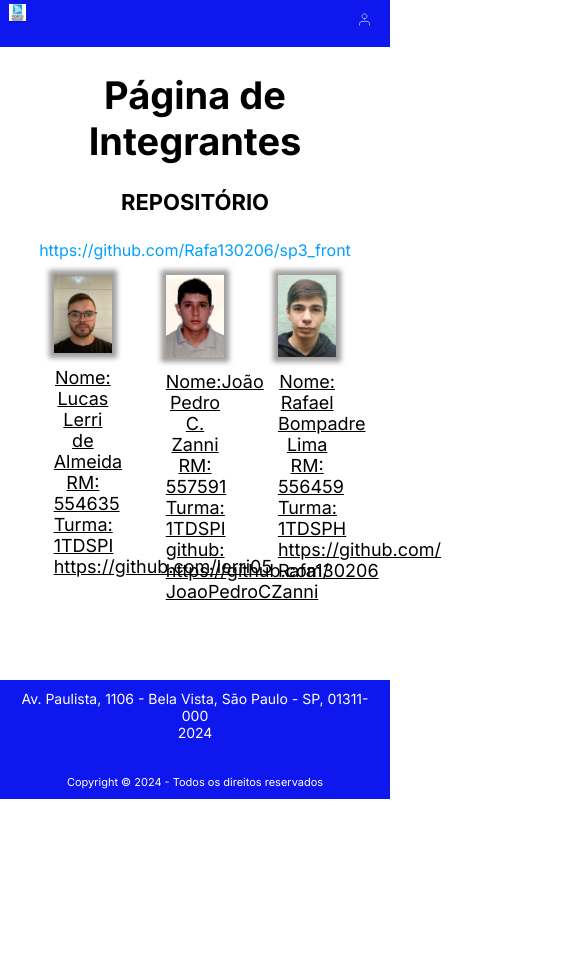
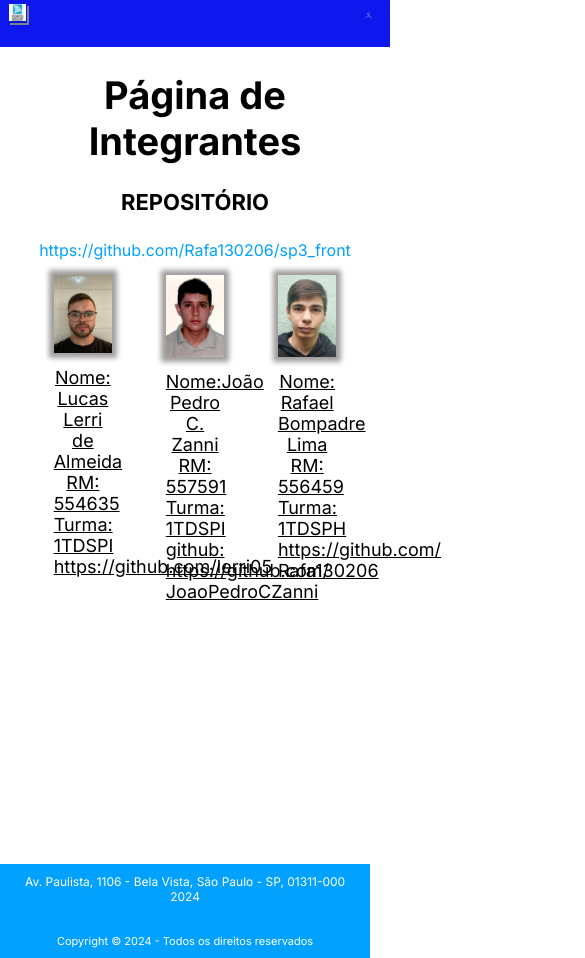
Before and after one commit to Rafa130206/sp3_front, a React (Vite) app in the folder sp3_front_end/: page /integrantes in a window 390 px wide. Shown: the top 958 px of the page, 585 px wide, since content can reach past the window. Before the commit the page ends 844 px from the top, so only its background shows below. Built offline with nearby package versions, Linux system fonts and the light colour scheme.

Commit message:
Responsividade Rodapé.

```diff
--- a/sp3_front_end/src/Components/Cabecalho/Cabecalho.css
+++ b/sp3_front_end/src/Components/Cabecalho/Cabecalho.css
@@ -92,3 +92,263 @@ span {
 #imgContato {
     margin-top: 11px;
 }
+
+/* ================ DESKTOPS MÉDIOS ================ */
+
+@media screen and (max-width: 1199px){
+
+    /* ============================ Header ============================ */
+
+    .header{
+        background-color: rgb(1, 161, 253);
+        height: 150px;
+    }
+
+    .porto{
+        max-width: 5vw;
+        margin-left: 2vw;
+        margin-top: 1vw;
+        box-shadow: 5px 5px rgb(128, 132, 129);
+    }
+
+    .icon{
+        max-width: 2vw;
+        float: right;
+        margin-right: 4.5vw;
+        margin-top: 3vw;
+
+    }
+
+    ul{
+        list-style-type: none;
+        display: flex;
+        flex-direction: row;
+        gap: 10px 40px;
+        justify-content: space-evenly;
+        align-items: flex-end;
+        margin-top: 40px;
+    }
+
+    .home{
+        text-decoration: none;
+        color: white;
+        font-weight: bold;
+        font-size: 18px;
+    }
+
+    .cadastro{
+        text-decoration: none;
+        color: white;
+        font-weight: bold;
+        font-size: 18px;
+    }
+
+    .serv{
+        text-decoration: none;
+        color: white;
+        font-weight: bold;
+        font-size: 18px;
+    }
+
+    .integrantes{
+        text-decoration: none;
+        color: white;
+        font-weight: bold;
+        font-size: 18px;
+    }
+}
+
+/* ================ TABLETS E LAPTOPS ================ */
+
+@media screen and (max-width: 991px){
+
+    /* ============================ Header ============================ */
+
+    .header{
+        background-color: rgb(1, 161, 253);
+        height: 120px;
+    }
+
+    .porto{
+        max-width: 5vw;
+        margin-left: 2vw;
+        margin-top: 1vw;
+        box-shadow: 5px 5px rgb(128, 132, 129);
+    }
+
+    .icon{
+        max-width: 2vw;
+        float: right;
+        margin-right: 4.5vw;
+        margin-top: 3vw;
+
+    }
+
+    ul{
+        list-style-type: none;
+        display: flex;
+        flex-direction: row;
+        gap: 10px 40px;
+        justify-content: space-evenly;
+        align-items: flex-end;
+        margin-top: 40px;
+    }
+
+    a.home{
+        text-decoration: none;
+        color: white;
+        font-weight: bold;
+        font-size: 14px;
+    }
+
+    a.prod{
+        text-decoration: none;
+        color: white;
+        font-weight: bold;
+        font-size: 14px;
+    }
+
+    a.serv{
+        text-decoration: none;
+        color: white;
+        font-weight: bold;
+        font-size: 14px;
+    }
+
+    a.pagint{
+        text-decoration: none;
+        color: white;
+        font-weight: bold;
+        font-size: 14px;
+    }
+}
+
+/* ================ TELEFONES MÉDIOS E TABLETS PEQUENOS ================ */
+
+@media screen and (max-width: 767px){
+
+    /* ============================ Header ============================ */
+
+    .header{
+        background-color: rgb(1, 161, 253);
+        height: 120px;
+    }
+
+    .porto{
+        max-width: 5vw;
+        margin-left: 2vw;
+        margin-top: 1vw;
+        box-shadow: 3px 3px rgb(128, 132, 129);
+    }
+
+    .icon{
+        max-width: 2vw;
+        float: right;
+        margin-right: 4.5vw;
+        margin-top: 3vw;
+
+    }
+
+    ul{
+        list-style-type: none;
+        display: flex;
+        flex-direction: row;
+        gap: 10px 40px;
+        justify-content: space-evenly;
+        align-items: flex-end;
+        margin-top: 40px;
+    }
+
+    a.home{
+        text-decoration: none;
+        color: white;
+        font-weight: bold;
+        font-size: 12px;
+    }
+
+    a.prod{
+        text-decoration: none;
+        color: white;
+        font-weight: bold;
+        font-size: 12px;
+    }
+
+    a.serv{
+        text-decoration: none;
+        color: white;
+        font-weight: bold;
+        font-size: 12px;
+    }
+
+    a.pagint{
+        text-decoration: none;
+        color: white;
+        font-weight: bold;
+        font-size: 12px;
+    }
+}
+
+/* ================ TELEFONES PEQUENOS ================ */
+
+@media screen and (max-width: 576px){
+
+    /* ============================ Header ============================ */
+
+    .header{
+        background-color: rgb(1, 161, 253);
+        height: 80px;
+    }
+
+    .porto{
+        max-width: 5vw;
+        margin-left: 2vw;
+        margin-top: 1vw;
+        box-shadow: 2px 2px rgb(128, 132, 129);
+    }
+
+    .icon{
+        max-width: 2vw;
+        float: right;
+        margin-right: 4.5vw;
+        margin-top: 3vw;
+
+    }
+
+    ul{
+        list-style-type: none;
+        display: flex;
+        flex-direction: row;
+        gap: 5px 20px;
+        justify-content: space-evenly;
+        align-items: flex-end;
+        margin-top: 20px;
+    }
+
+    a.home{
+        text-decoration: none;
+        color: white;
+        font-weight: bold;
+        font-size: 8px;
+    }
+
+    a.prod{
+        text-decoration: none;
+        color: white;
+        font-weight: bold;
+        font-size: 8px;
+    }
+
+    a.serv{
+        text-decoration: none;
+        color: white;
+        font-weight: bold;
+        font-size: 8px;
+    }
+
+    a.pagint{
+        text-decoration: none;
+        color: white;
+        font-weight: bold;
+        font-size: 8px;
+    }
+}
--- a/sp3_front_end/src/Components/Rodape/Rodape.css
+++ b/sp3_front_end/src/Components/Rodape/Rodape.css
@@ -10,3 +10,67 @@ footer {
 .copyright{
     font-size: 11px;
 }
+
+/* ================ DESKTOPS MÉDIOS ================ */
+
+@media screen and (max-width: 1199px){
+    /* ================ FOOTER ================ */
+
+    footer{
+        font-size: 14px;
+        text-align: center;
+        background-color: rgb(1, 161, 253);
+        color: white;
+        padding: 10px;
+    }
+
+}
+
+/* ================ TABLETS E LAPTOPS ================ */
+
+@media screen and (max-width: 991px){
+    /* ================ FOOTER ================ */
+
+    footer{
+        font-size: 12px;
+        text-align: center;
+        background-color: rgb(1, 161, 253);
+        color: white;
+        padding: 10px;
+        margin-top: 5vw;
+    }
+
+}
+
+@media screen and (max-width: 767px){
+
+/* ================ FOOTER ================ */
+
+footer{
+    font-size: 12px;
+    text-align: center;
+    background-color: rgb(1, 161, 253);
+    color: white;
+    padding: 10px;
+    position: absolute;
+    top: 100%;
+    width: 98%;
+}
+}
+
+/* ================ TELEFONES PEQUENOS ================ */
+
+@media screen and (max-width: 576px){
+    /* ================ FOOTER ================ */
+
+    footer{
+        font-size: 12px;
+        text-align: center;
+        background-color: rgb(1, 161, 253);
+        color: white;
+        padding: 10px;
+        position: absolute;
+        top: 100%;
+        width: 94.9%;
+    }
+}
--- a/sp3_front_end/src/Routes/Error/Error.tsx
+++ b/sp3_front_end/src/Routes/Error/Error.tsx
@@ -1,5 +1,7 @@
+import Erro from '../../img/img-404.jpg'
+
 export default function Error() {
     return(
-        <h1>Erro</h1>
+        <img src={Erro} alt="Página não encontrada" />
     )
 }
```
